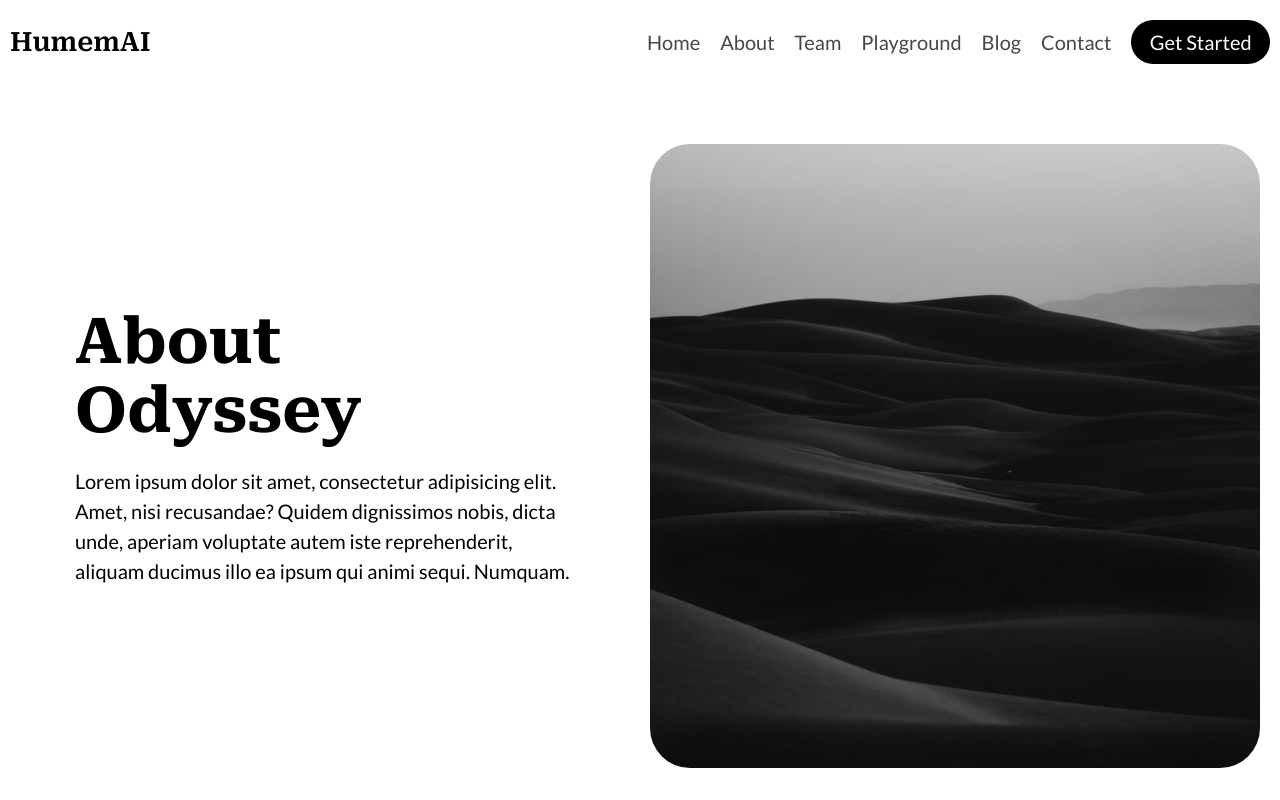
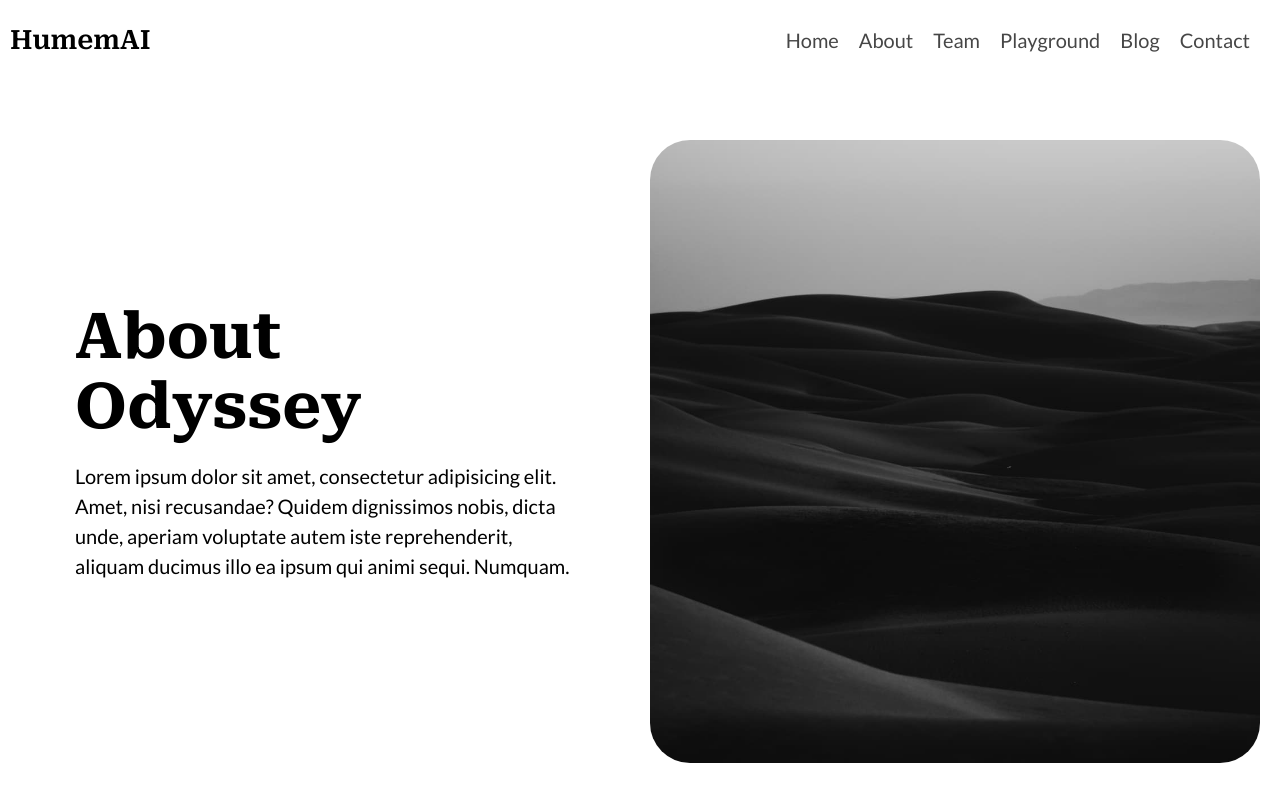
Before and after one commit to tae898/humem.ai, an Astro site: page /about in a window 1280 px wide. Shown: the top 800 px of the page. Built offline with nearby package versions, Linux system fonts and the light colour scheme; Astro itself is replaced by a stand-in of ours.

Commit message:
comment out header action item container in Header.astro

```diff
--- a/src/components/core/Header.astro
+++ b/src/components/core/Header.astro
@@ -65,10 +65,10 @@ const { navData, rightMenu } = Astro.props;
       </nav>}
     </slot>
   </div>
-  <div class="header-action-item__container">
+  <!-- <div class="header-action-item__container">
     <slot name="action-item">
     </slot>
-  </div>
+  </div> -->
 </header>
 
 <style>
@@ -93,9 +93,9 @@ const { navData, rightMenu } = Astro.props;
     align-items: center;
     z-index: 100;
   }
-  .header-action-item__container {
+  /* .header-action-item__container {
     z-index: 100;
-  }
+  } */
   #menuButton {
     outline: none;
     border: none;
```
